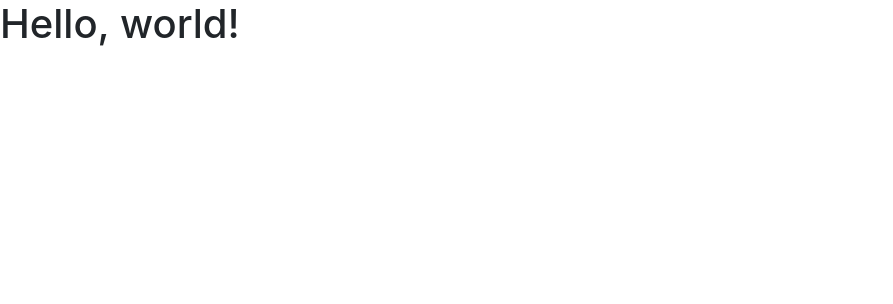
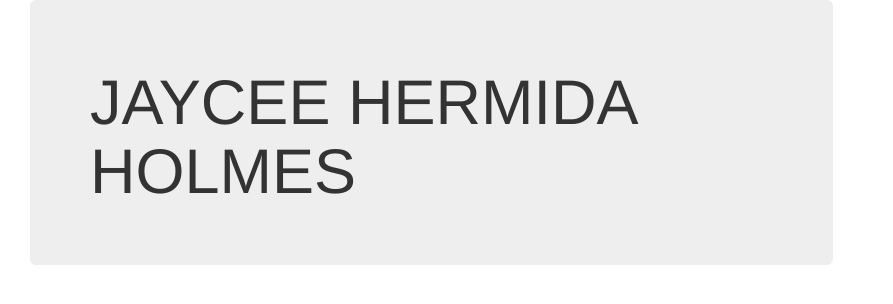
Before and after one commit to jayceeholmes/jayceeholmes.github.io, a plain HTML site: page index.html in a window 1280 px wide. Shown: the whole page, without its empty margins (0-893 px from the left). Drawn offline with nearby package versions, Linux system fonts and the light colour scheme.

Commit message:
First Commit

```diff
--- a/index.html
+++ b/index.html
@@ -1,28 +1,28 @@
 <!DOCTYPE html>
 <html lang="en">
+
   <head>
+    <!-- Meta Tags -->
     <meta charset="utf-8">
     <meta http-equiv="X-UA-Compatible" content="IE=edge">
     <meta name="viewport" content="width=device-width, initial-scale=1">
-    <!-- The above 3 meta tags *must* come first in the head; any other head content must come *after* these tags -->
-    <title>Bootstrap 101 Template</title>
+
+    <title>Jaycee Holmes</title>
 
     <!-- Bootstrap -->
     <link href="css/bootstrap.min.css" rel="stylesheet">
+    <link rel="stylesheet" href="style.css">
+  </head>
 
-    <!-- HTML5 shim and Respond.js for IE8 support of HTML5 elements and media queries -->
-    <!-- WARNING: Respond.js doesn't work if you view the page via file:// -->
-    <!--[if lt IE 9]>
-      <script src="https://oss.maxcdn.com/html5shiv/3.7.3/html5shiv.min.js"></script>
-      <script src="https://oss.maxcdn.com/respond/1.4.2/respond.min.js"></script>
-    <![endif]-->
-  </head>
+
   <body>
-    <h1>Hello, world!</h1>
+    <div class="container-fluid">
+      <div class="col-lg-8 col-md-8 col-sm-1 col-xs-1">
+        <div class="jumbotron">
+          <h1>JAYCEE HERMIDA HOLMES</h1>
+        </div>
+      </div>
+    </div>
+  </body>
 
-    <!-- jQuery (necessary for Bootstrap's JavaScript plugins) -->
-    <script src="https://ajax.googleapis.com/ajax/libs/jquery/1.12.4/jquery.min.js"></script>
-    <!-- Include all compiled plugins (below), or include individual files as needed -->
-    <script src="js/bootstrap.min.js"></script>
-  </body>
 </html>
```
